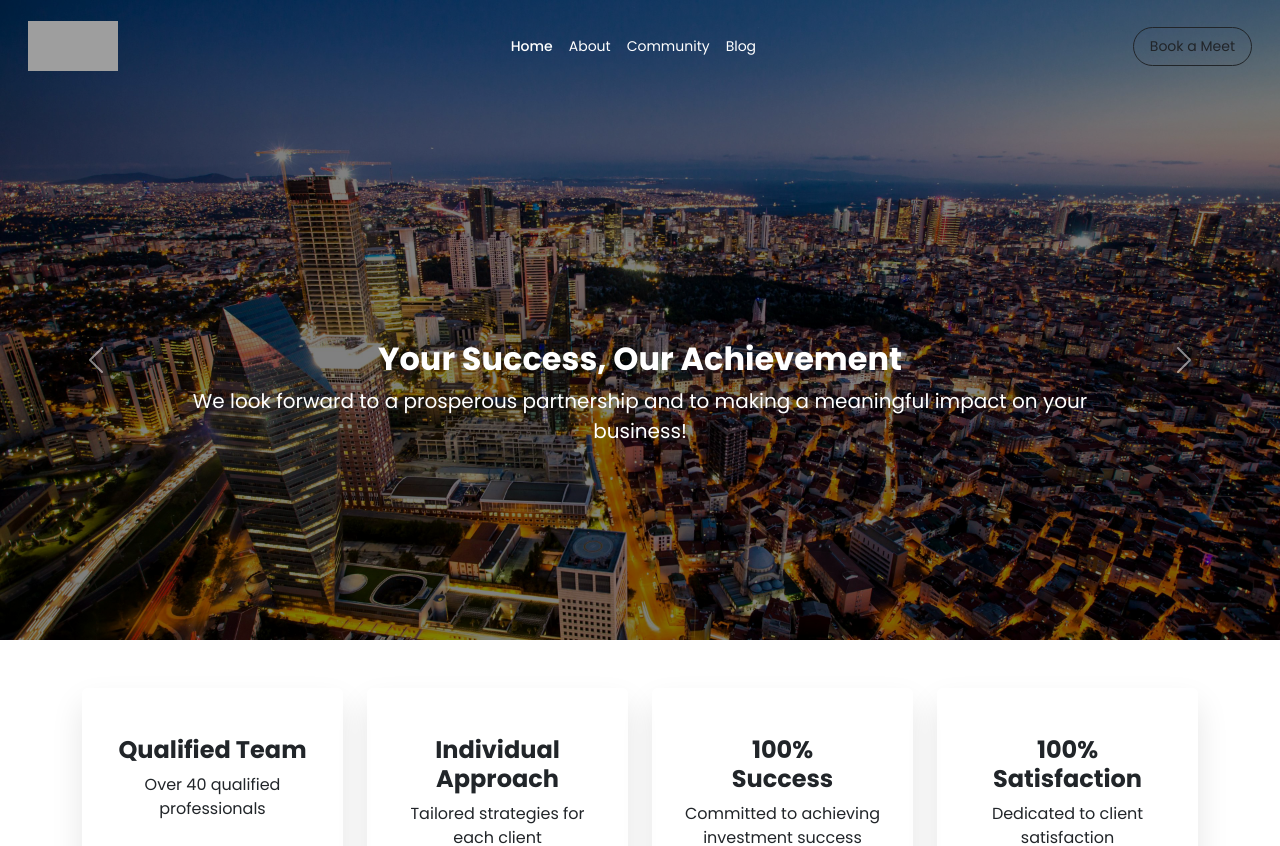
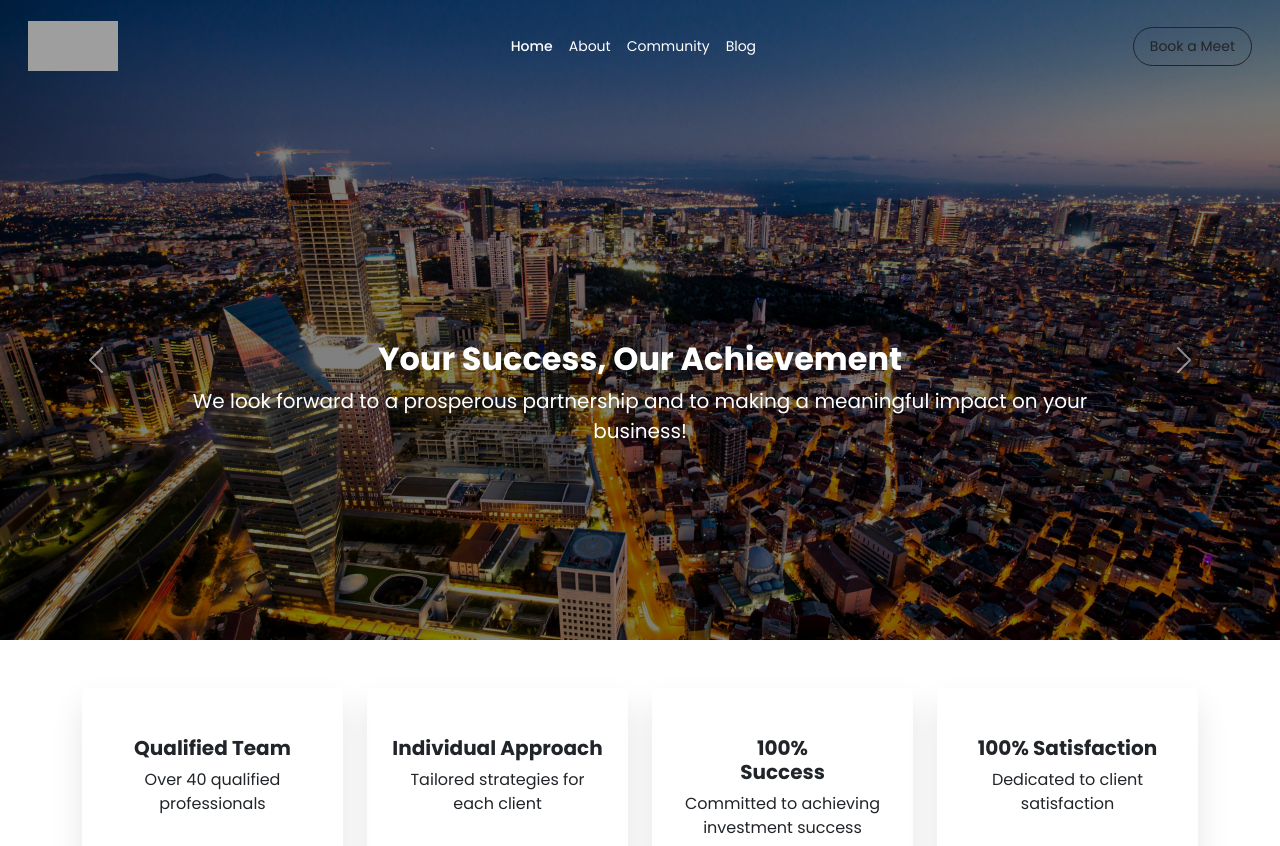
Before and after one commit to kiwizu3/cgp, a React (Create React App) app: page / in a window 1280 px wide. Shown: the top 846 px of the page. Built offline with nearby package versions, Linux system fonts and the light colour scheme; grey boxes are pictures that could not be loaded.

Commit message:
Font size update

```diff
--- a/src/components/Facts.js
+++ b/src/components/Facts.js
@@ -7,25 +7,25 @@ function Facts() {
         <div className="row text-center g-4">
           <div className="col-lg-3 col-md-6">
             <div className="fact-item py-5 px-4 rounded shadow">
-              <h4 className="fw-bold">Qualified Team</h4>
+              <h5 className="fw-bold">Qualified Team</h5>
               <p>Over 40 qualified professionals</p>
             </div>
           </div>
           <div className="col-lg-3 col-md-6">
             <div className="fact-item py-5 px-4 rounded shadow">
-              <h4 className="fw-bold">Individual Approach</h4>
+              <h5 className="fw-bold">Individual Approach</h5>
               <p>Tailored strategies for each client</p>
             </div>
           </div>
           <div className="col-lg-3 col-md-6">
             <div className="fact-item py-5 px-4 rounded shadow">
-              <h4 className="fw-bold">100%<br/> Success</h4>
+              <h5 className="fw-bold">100%<br/> Success</h5>
               <p>Committed to achieving investment success</p>
             </div>
           </div>
           <div className="col-lg-3 col-md-6">
             <div className="fact-item py-5 px-4 rounded shadow">
-              <h4 className="fw-bold">100% Satisfaction</h4>
+              <h5 className="fw-bold">100% Satisfaction</h5>
               <p>Dedicated to client satisfaction</p>
             </div>
           </div>
```
